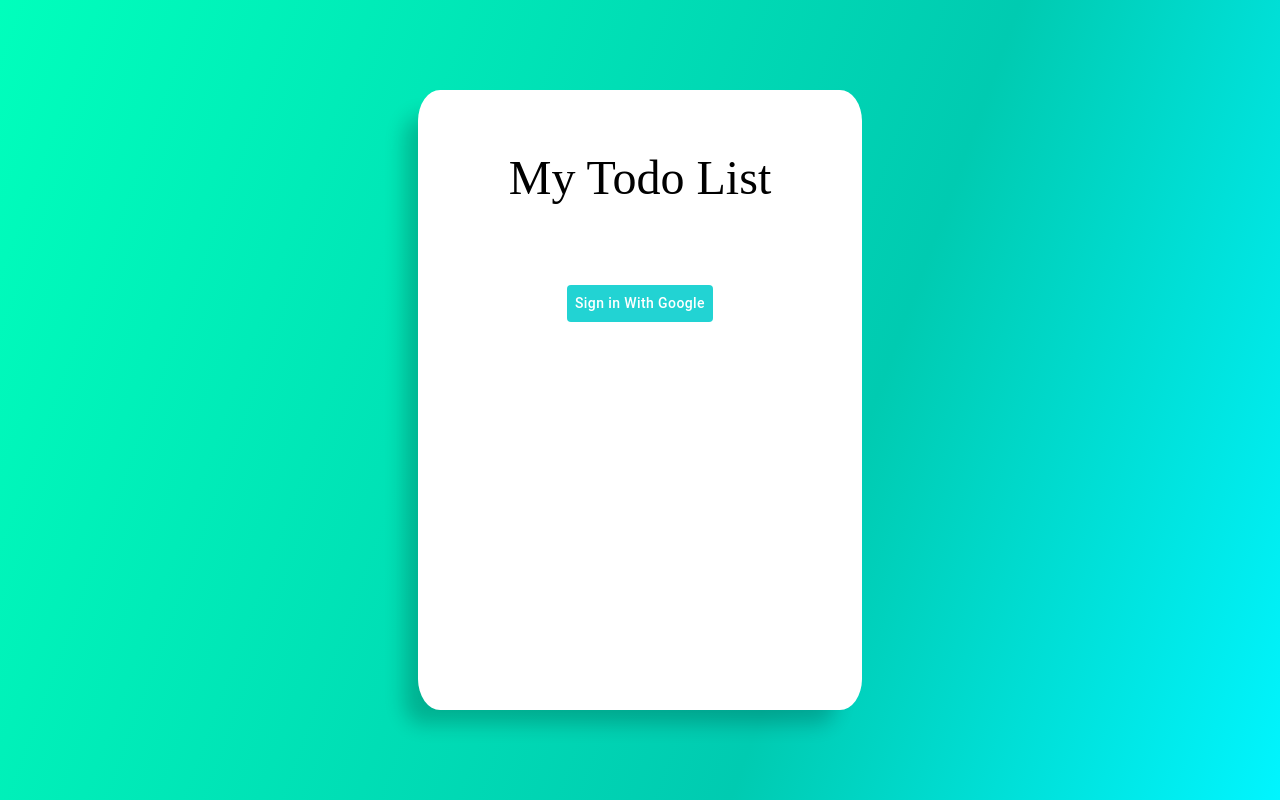
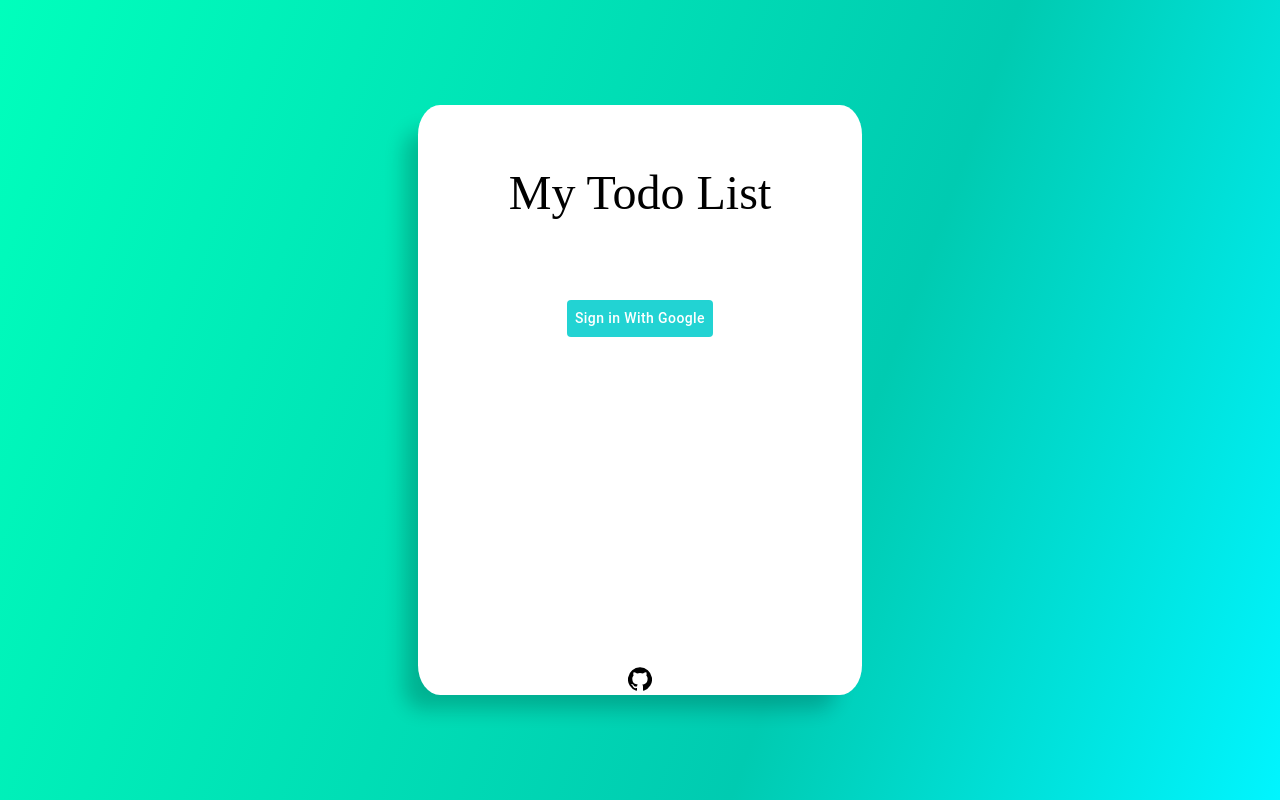
Before and after one commit to nelmmg/to-do-list, a React (Create React App) app: page / in a window 1280 px wide. Built offline with nearby package versions, Linux system fonts and the light colour scheme; no server answers.

Commit message:
Added git URL

```diff
--- a/src/App.css
+++ b/src/App.css
@@ -2,7 +2,6 @@
   display: grid;
   place-items: center;
   height: 100vh;
-  background: rgb(0, 245, 255);
   background: linear-gradient(
     290deg,
     rgba(0, 245, 255, 1) 0%,
@@ -17,10 +16,14 @@
   background-color: white;
   height: 70vh;
   width: 30vw;
-  padding: 30px 30px 30px 30px;
+  padding: 30px 30px 0px 30px;
   box-shadow: -20px 20px 20px -6px rgba(0, 0, 0, 0.2);
   font-size: revert !important;
   font-family: cursive !important;
+}
+
+.App__git {
+  text-align: center;
 }
 
 .App__body__title {
@@ -33,6 +36,7 @@
 
 .App__body__content {
   display: flex;
+  flex: 1;
   flex-direction: column;
   overflow: hidden;
 }
--- a/src/App.js
+++ b/src/App.js
@@ -6,6 +6,7 @@ import MyList from "./MyList";
 import { auth } from './firebase';
 import { useAuthState } from 'react-firebase-hooks/auth';
 import ExitToAppIcon from '@material-ui/icons/ExitToApp';
+import GitHubIcon from "@material-ui/icons/GitHub";
 
 function App() {
 
@@ -20,6 +21,7 @@ function App() {
           </div>
         }
 
+
         <div className="App__body__title">
           My Todo List
         </div>
@@ -31,7 +33,11 @@ function App() {
               <MyList />
             </div>
           )}
+        <div className="App__git">
+          <GitHubIcon onClick={() => window.open("https://github.com/nelmmg/to-do-list")} />
+        </div>
       </div>
+
     </div>
   );
 }
```
